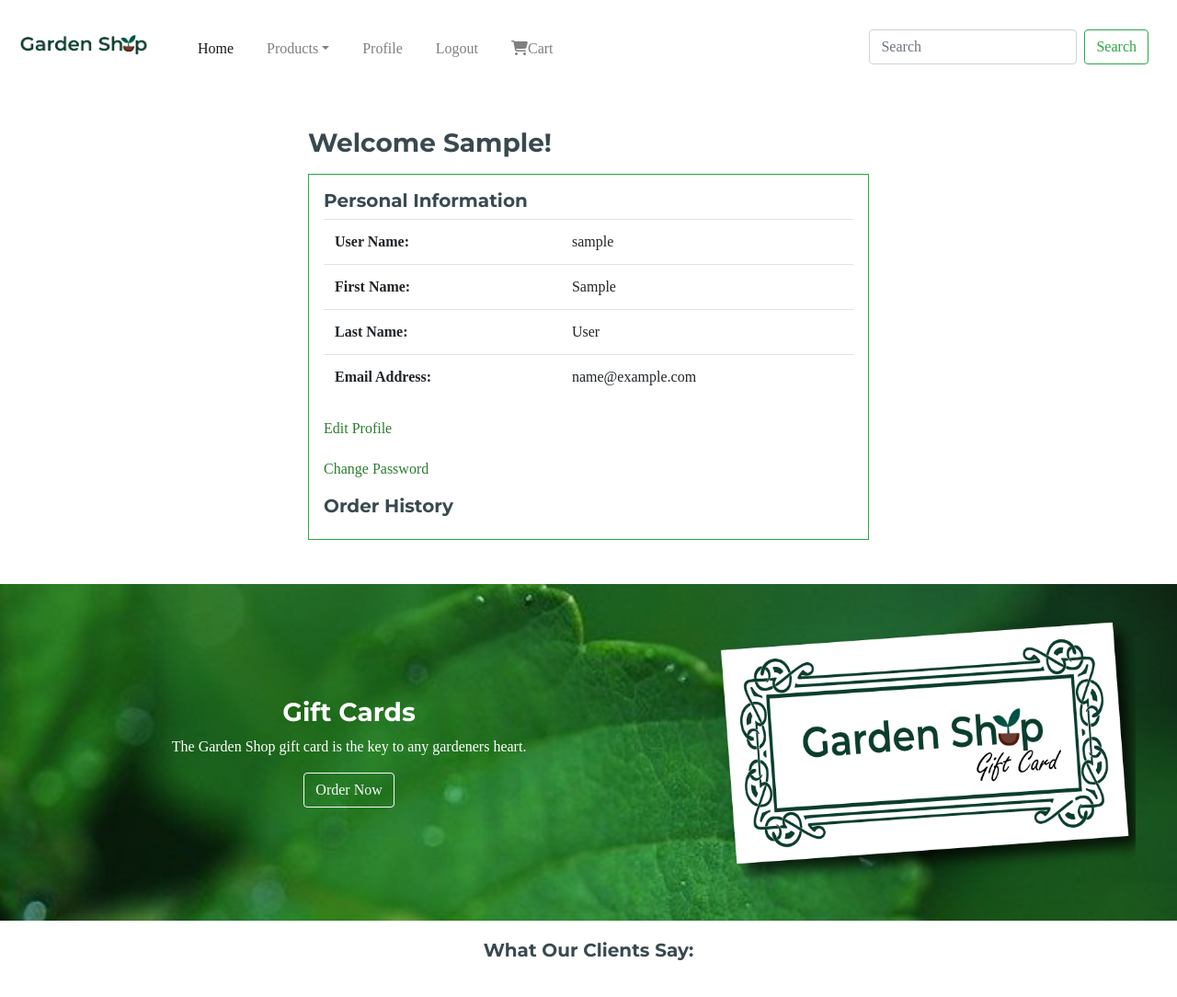
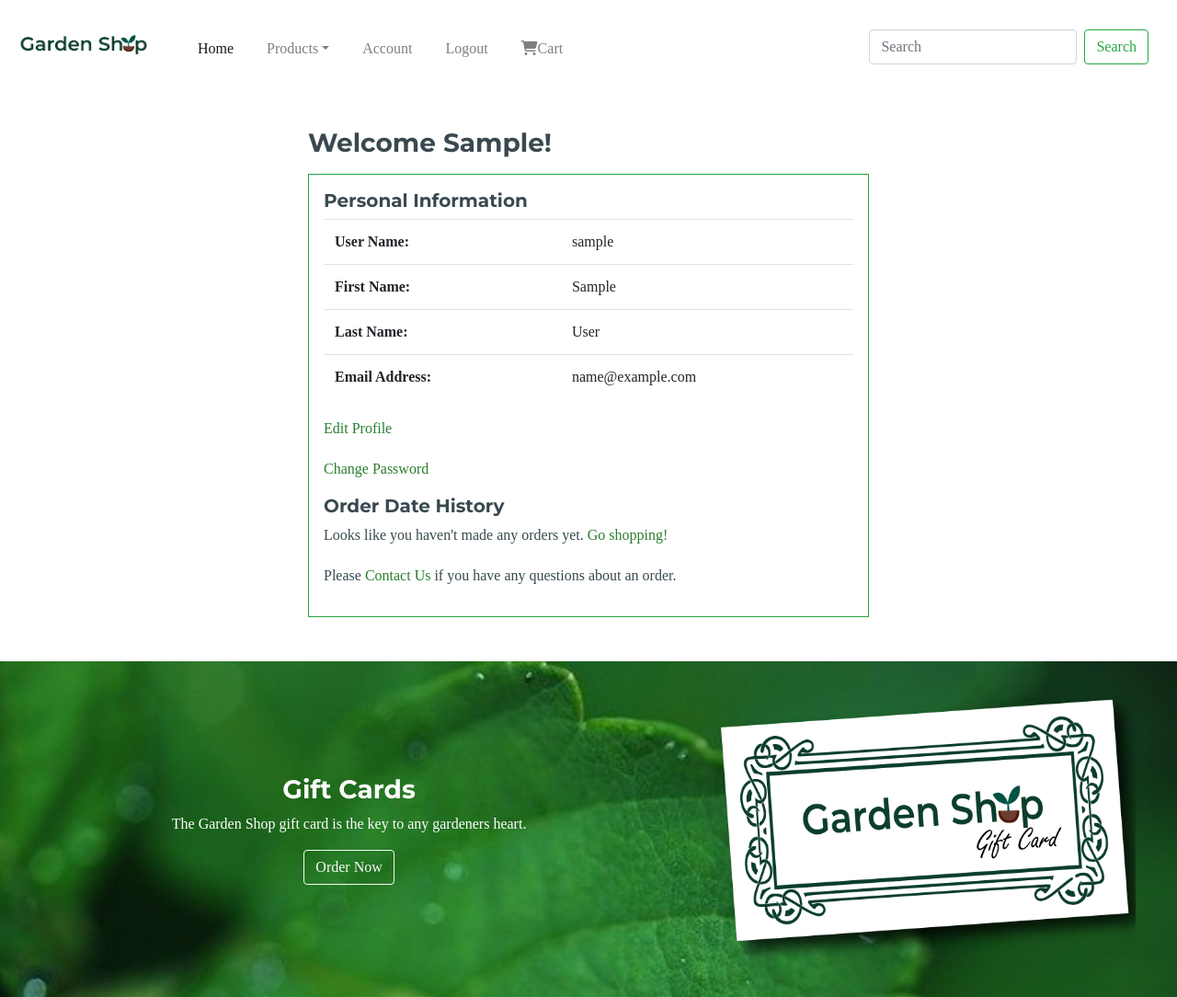
Before and after one commit to TiffanyDonner/ecommerce-garden-shop, a Django app: page /accounts/profile/ in a window 1280 px wide. Shown: the top 1084 px of the page at 92% size. Run offline with Django 3.2, Linux system fonts and the light colour scheme; the visitor is signed in with stand-in values (Sample User, id 1); data comes from the database, SQL or seed files in the repository; data that the repository does not hold is empty; some libraries are stand-ins or nearby versions; some web fonts are replaced.

Commit message:
Order History updated and working. Change password in password form updated and working.

```diff
--- a/accounts/templates/profile.html
+++ b/accounts/templates/profile.html
@@ -39,14 +39,26 @@
         <div class="row">
             <p class="mt-1"><a href="{% url 'change_password' %}">Change Password</a></p>
         </div>
+        <div>
+        <h5>Order Date History</h5>
+        </div>
+        <div>
+            {% if order %}
+            {% for order in orders %}
+            <p>{{ order.date }} {{ order.town_or_city }} {{ order.county }}</p>
+            {% endfor %}
+            {% endif %}
+        </div>
+        <div class="no-orders">
+            {% if not orders %}
+
+            <p>Looks like you haven't made any orders yet. <a href="{% url 'products' %}">Go shopping!</a></p>
+
+            {% endif %}
+        </div>
+
         <div class="row">
-            <h5>Order History</h5>
-
-            {% for order in orders %}
-            <div class="row">
-            {{ order }}
-            </div>
-            {% endfor %}
+            <p class="mt-1">Please <a href="{% url 'contact' %}">Contact Us</a> if you have any questions about an order.</p>
         </div>
     </div>
 </div>
--- a/accounts/views.py
+++ b/accounts/views.py
@@ -5,6 +5,7 @@ from django.contrib.auth.models import User
 from accounts.forms import UserLoginForm, UserRegistrationForm, EditProfileForm
 from django.contrib.auth.forms import PasswordChangeForm
 from django.contrib.auth import update_session_auth_hash
+from checkout.models import OrderLineItem
 
 
 def index(request):
@@ -76,8 +77,12 @@ def user_profile(request):
         first_name=request.user.first_name,
         last_name=request.user.last_name
         )
+
     orders = user.orders.all()
-    return render(request, 'profile.html', {'profile': user, 'orders': orders})
+
+    order = OrderLineItem.objects.filter()
+
+    return render(request, 'profile.html', {'profile': user, 'orders': orders, 'order': order,})
 
 
 def edit_profile(request):
@@ -103,10 +108,10 @@ def change_password(request):
         if form.is_valid():
             form.save()
             update_session_auth_hash(request, form.user)
-            messages.success(request, "Your password was updated.")
+            messages.success(request, "Your password was updated!")
             return redirect('profile')
         else:
-            messages.success(request, "You have entered the information incorrectly. Try again.")
+            messages.success(request, "Please check your password and try again.")
             return redirect('change_password')
 
     else:
--- a/gardenshop/settings.py
+++ b/gardenshop/settings.py
@@ -46,8 +46,6 @@ INSTALLED_APPS = [
     'cart',
     'checkout',
 ]
-
-SITE_ID = 1
 
 MIDDLEWARE = [
     'django.middleware.security.SecurityMiddleware',
@@ -156,3 +154,5 @@ AUTHENTICATION_BACKENDS = [
     'django.contrib.auth.backends.ModelBackend',
     'accounts.backends.EmailAuth'
 ]
+
+SITE_ID = 1
--- a/products/models.py
+++ b/products/models.py
@@ -1,5 +1,4 @@
 from django.db import models
-from django.contrib.auth.models import User
 
 
 # Create your models here.
--- a/templates/base.html
+++ b/templates/base.html
@@ -52,7 +52,7 @@
                             </div>
                         </li>
                         <li class="nav-item">
-                            <a class="nav-link" href="{% url 'profile' %}">Profile</a>
+                            <a class="nav-link" href="{% url 'profile' %}">Account</a>
                         </li>
                         <li class="nav-item">
                             <a class="nav-link" href="{% url 'logout' %}">Logout</a>
```
Also changed, not shown: checkout/models.py (+6 -1 lines), README.md, checkout/migrations/0003_auto_20200607_2311.py (added).
